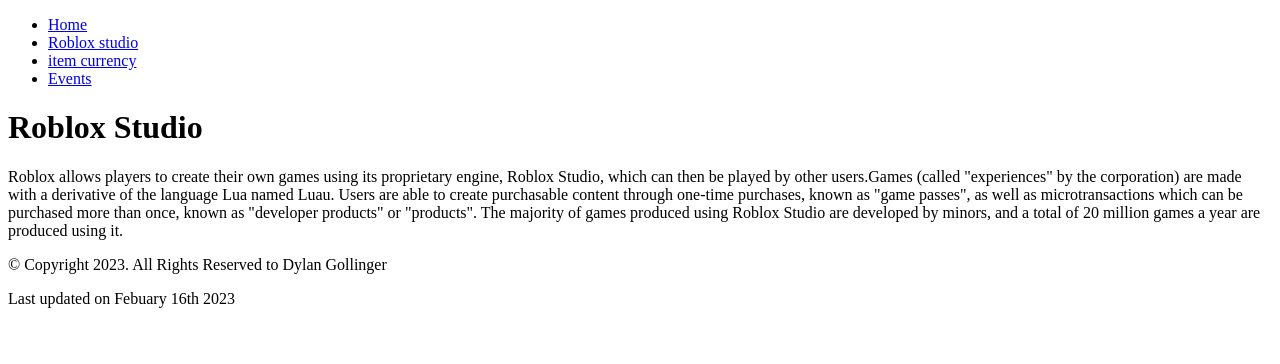
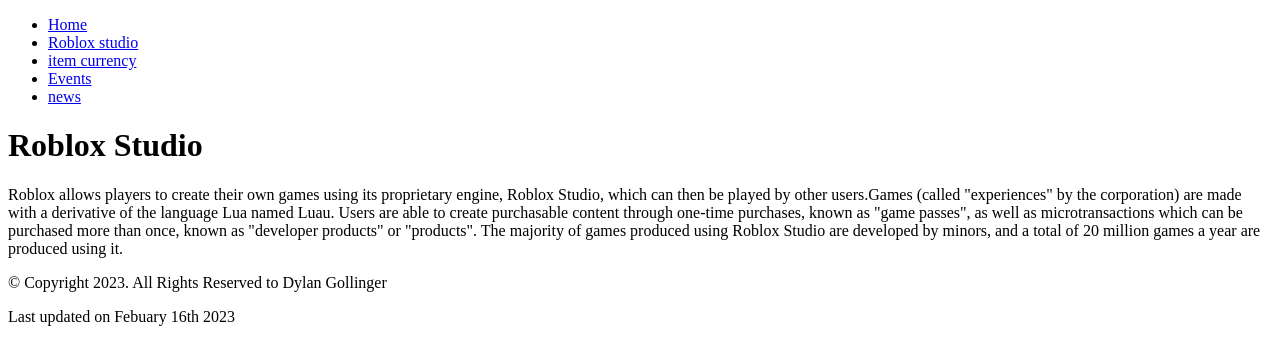
Before and after one commit to Dylandog5002/roblox, a plain HTML site: page robloxStudio.html in a window 1280 px wide. Drawn offline with Linux system fonts and the light colour scheme.

Commit message:
Update robloxStudio.html

```diff
--- a/robloxStudio.html
+++ b/robloxStudio.html
@@ -13,6 +13,7 @@
 		<li><a href="robloxStudio.html">Roblox studio</a></li>
 		<li><a href="itemsCurrency.html">item currency</a></li>
     <li><a href="robloxEvents.html">Events</a></li>
+		  <li><a href="newsletter.html">news</a></li>
 	</ul>
 
 	</nav>
```
